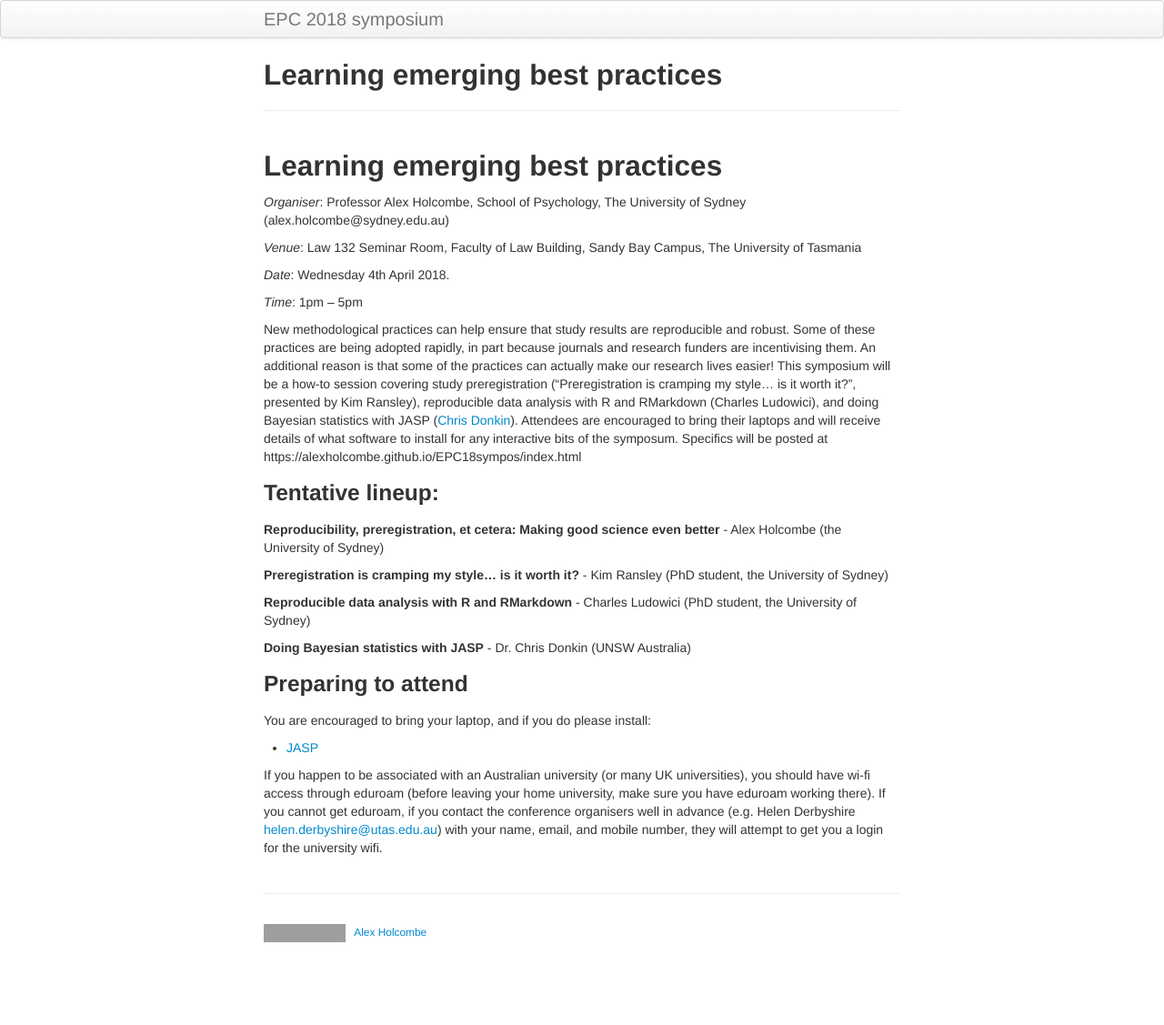
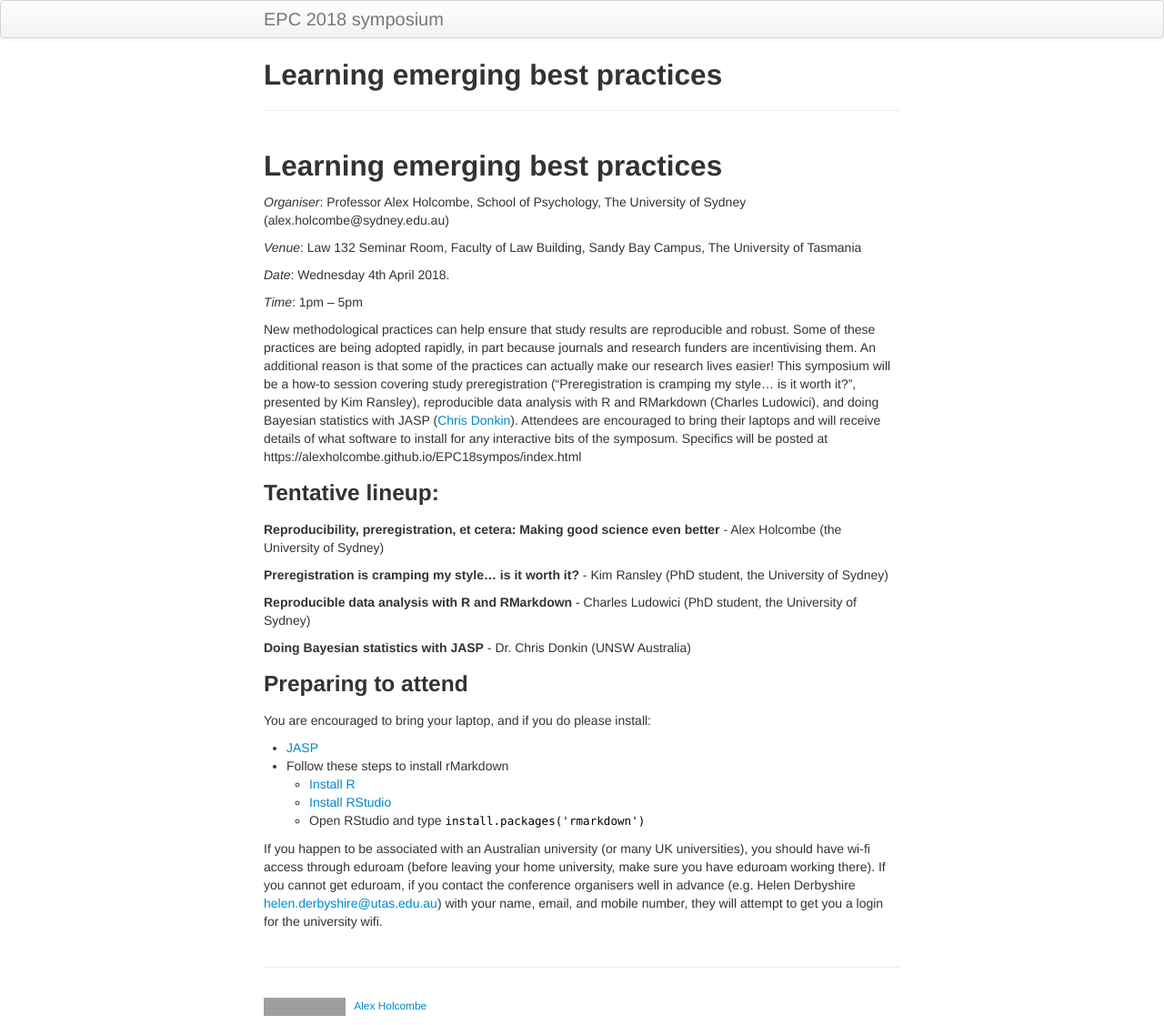
Before and after one commit to alexholcombe/EPC18sympos, a Jekyll site: the page built from index.md, in a window 1280 px wide. Shown: the whole page at 91% size. Built offline with Jekyll 4.4.1, drawn with Linux system fonts in a browser that asks for light colours; our own code applies the rules of GitHub Pages for plain Markdown files; before the commit the page ends 1046 px from its top, so only the background shows below that; grey boxes are pictures that could not be loaded.

Commit message:
instructions for rmarkdown

```diff
--- a/index.md
+++ b/index.md
@@ -26,5 +26,9 @@ New methodological practices can help ensure that study results are reproducible
 You are encouraged to bring your laptop, and if you do please install:
 
 * [JASP](https://jasp-stats.org/)
+* Follow these steps to install rMarkdown
+    * [Install R](https://cran.r-project.org/)
+    * [Install RStudio](https://www.rstudio.com/products/rstudio/download/)
+    * Open RStudio and type `install.packages('rmarkdown')`
 
 If you happen to be associated with an Australian university (or many UK universities), you should have wi-fi access through eduroam (before leaving your home university, make sure you have eduroam working there). If you cannot get eduroam, if you contact the conference organisers well in advance (e.g. Helen Derbyshire <helen.derbyshire@utas.edu.au>) with your name, email, and mobile number, they will attempt to get you a login for the university wifi.
```
